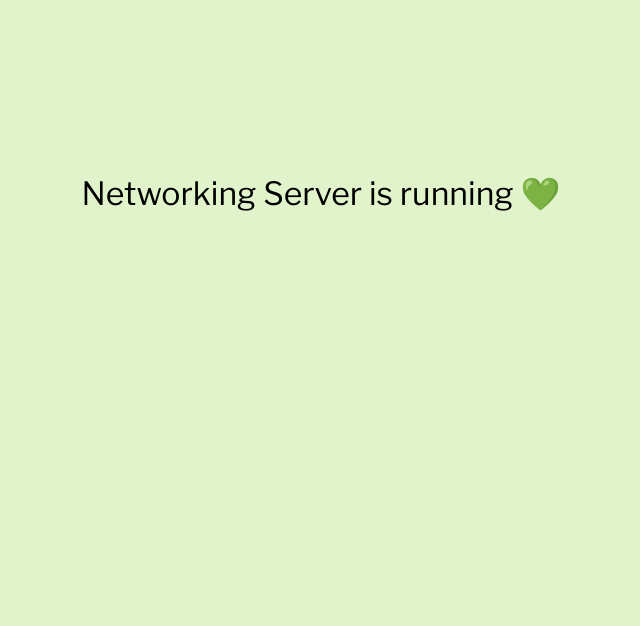
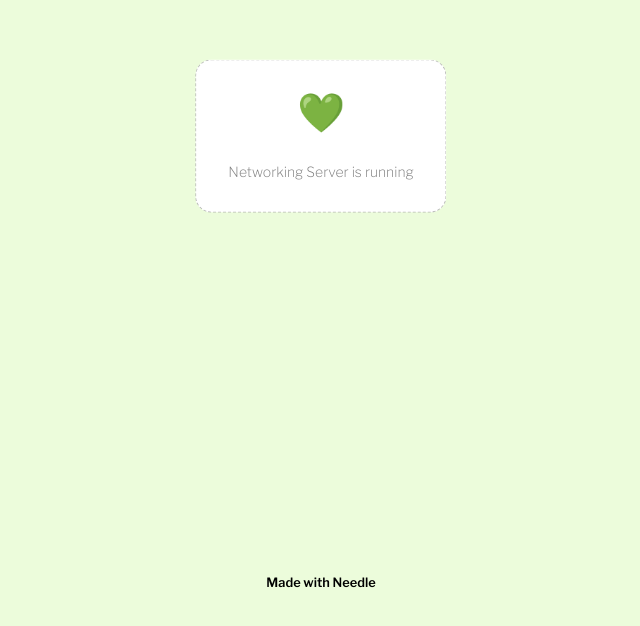
Before and after one commit to needle-engine/networking-local, a website: page express/public/index.html in a window 1280 px wide. Shown: the part 184-810 px from the top of the page, without its empty margins (319-959 px from the left). Drawn offline with nearby package versions, Linux system fonts and the light colour scheme.

Commit message:
update index style

```diff
--- a/express/public/index.html
+++ b/express/public/index.html
@@ -5,21 +5,81 @@
     <title>Local Needle Engine Networking Server</title>
 
     <style>
-        @import"https://fonts.googleapis.com/css2?family=Libre+Franklin:wght@200...900&display=swap";
+        @import"https://fonts.googleapis.com/css2?family=Libre+Franklin:wght@200;600&display=swap";
+
         body {
             padding: 0;
             margin: 0;
             font-family: Libre Franklin, sans-serif;
-            background: rgba(224, 243, 202, 1)
+            background: rgb(236, 252, 219)
         }
 
         #page {
+            position: fixed;
             width: 100%;
             height: 100%;
             color: #000;
+            text-align: center;
+            display: flex;
+        }
+
+        a {
+            color: #000;
+            text-decoration: none;
+            font-weight: 600;;
+        }
+        a:hover {
+            color: #444;
+            text-decoration: none;
+        }
+
+        .badge {
+            position: fixed;
+            background: white;
+            padding: 2em;
+            border-radius: 1em;
+            border: 1px dashed rgba(125, 125, 125, 0.5);
+            top: 40%;
+            left: 50%;
+            transform: translate(-50%, -50%);
+        }
+
+        .icon {
+            position: absolute;
             font-size: 2em;
+            left: 50%;
+            transform: translate(-50%, 0%);
+            animation: pulse 2s infinite;
+        }
+
+        @keyframes pulse {
+            0% {
+                transform: translate(-50%, 0%) scale(1);
+            }
+
+            50% {
+                transform: translate(-50%, 0%) scale(1.2);
+            }
+
+            100% {
+                transform: translate(-50%, 0%) scale(1);
+            }
+        }
+
+        .description {
+            margin-top: 70px;
+            font-size: 14px;
+            color: rgba(125, 125, 125, 1);
+        }
+
+        .footer {
+            position: fixed;
+            bottom: 0;
+            width: 100%;
             text-align: center;
-            padding-top: 28%;
+            font-size: 0.8em;
+            color: rgba(125, 125, 125, 1);
+            margin-bottom: 2em;
         }
     </style>
 </head>
@@ -27,9 +87,11 @@
 
 <body>
     <div id="page">
-
-        Networking Server is running 💚
-
+        <div class="badge">
+            <div class="icon">💚</div>
+            <div class="description">Networking Server is running</div>
+        </div>
+        <div class="footer"><a href="https://needle.tools">Made with Needle</a></div>
     </div>
 </body>
 
```
